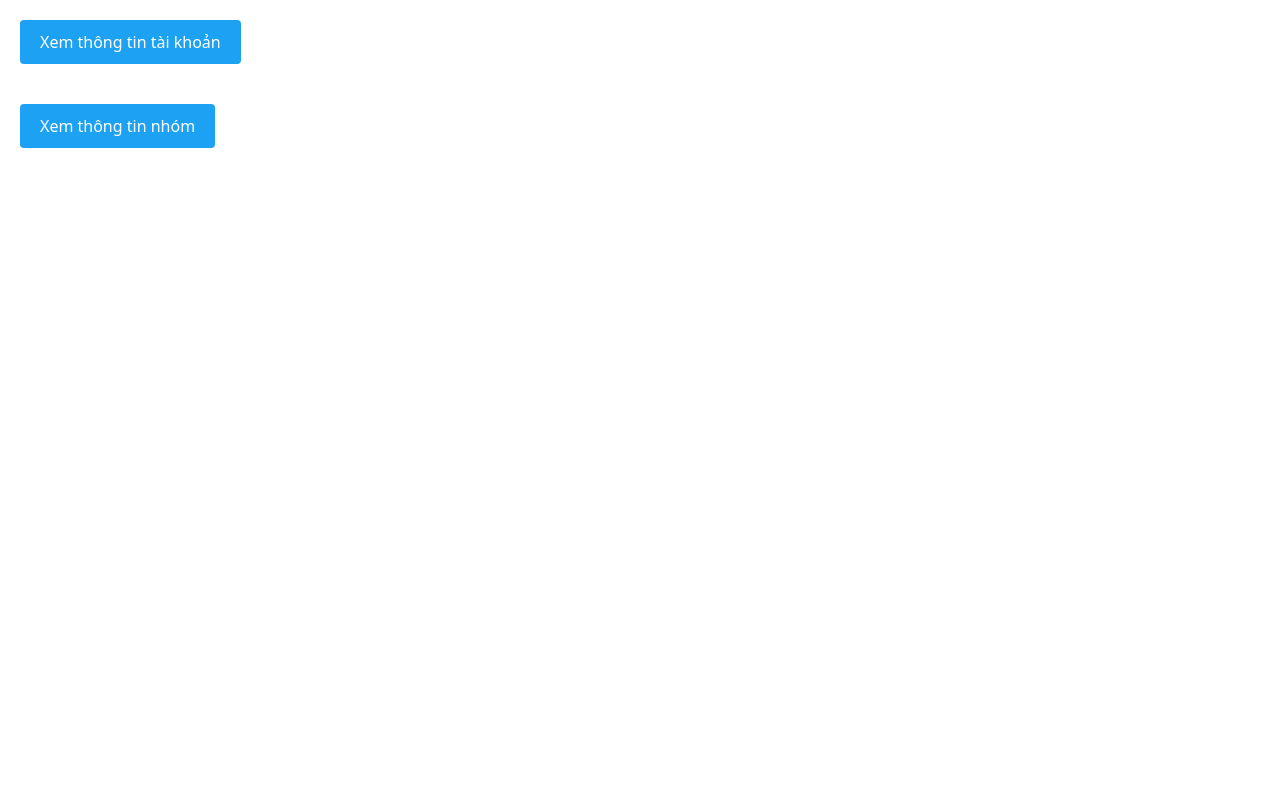
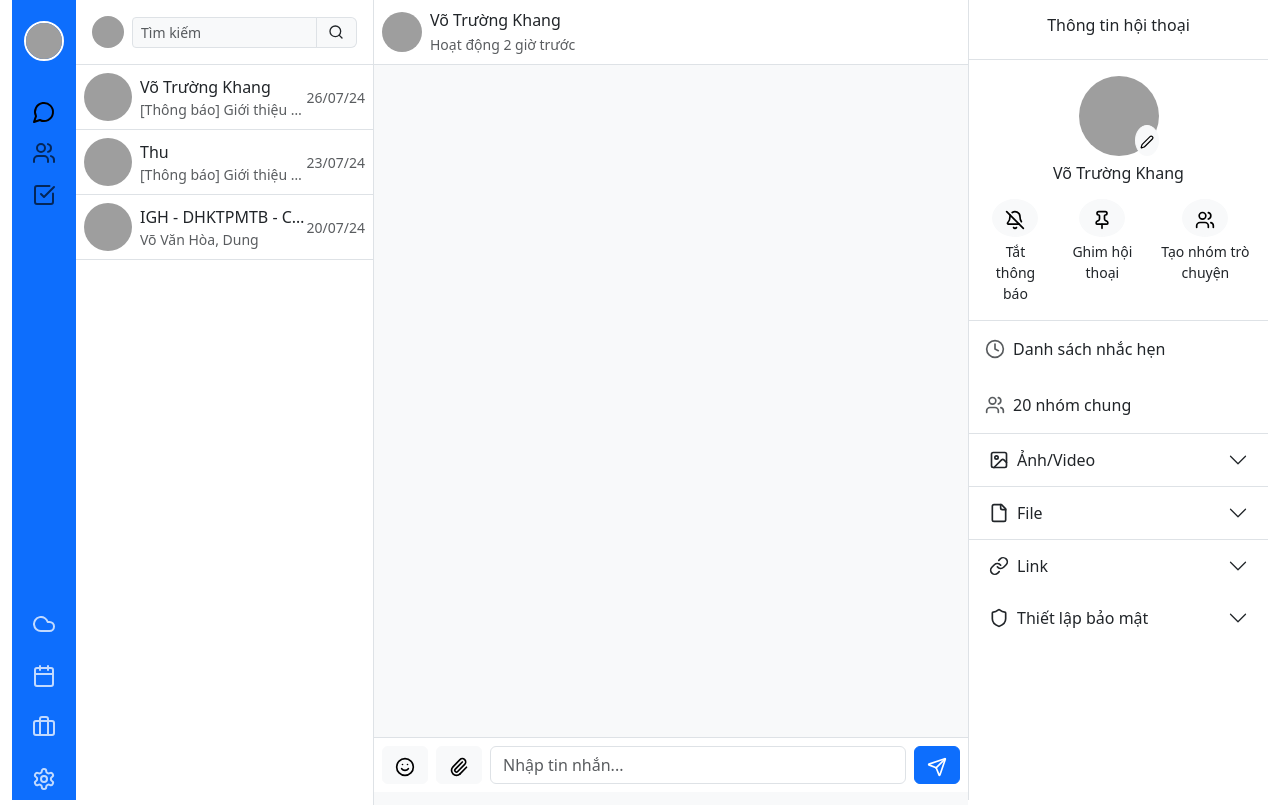
Before and after one commit to nmtien1801/react_zalo, a React (Create React App) app: page /chat in a window 1280 px wide. Built offline with nearby package versions, Linux system fonts and the light colour scheme; grey boxes are pictures that could not be loaded.

Commit message:
merge luc

```diff
--- a/package.json
+++ b/package.json
@@ -15,6 +15,7 @@
     "react": "^19.0.0",
     "react-bootstrap": "^2.10.9",
     "react-dom": "^19.0.0",
+    "react-icons": "^5.5.0",
     "react-redux": "^9.2.0",
     "react-router-dom": "^7.2.0",
     "react-scripts": "5.0.1",
--- a/src/App.js
+++ b/src/App.js
@@ -14,6 +14,8 @@ import Login from "./page/auth/Login";
 import Header from "./route/Header";
 import Chat from "./page/chat/Chat";
 import DanhBa from "./page/danhBa/DanhBa";
+import AccountInfo from "./page/info/accountInfo";
+import GroupInfo from "./page/info/groupInfo";
 
 function App() {
   return (
--- a/src/index.js
+++ b/src/index.js
@@ -3,17 +3,14 @@ import ReactDOM from 'react-dom/client';
 import './index.css';
 import App from './App';
 import reportWebVitals from './reportWebVitals';
-import AccountInfo from './page/accountInfo/accountInfo';
-import GroupInfo from './page/groupInfo/groupInfo';
-import Index from './page';
 
 const root = ReactDOM.createRoot(document.getElementById('root'));
 root.render(
   <React.StrictMode>
-    {/* <App /> */}
+    <App />
     {/* <AccountInfo /> */}
     {/* <GroupInfo /> */}
-    <Index />
+    {/* <Index /> */}
   </React.StrictMode>
 );
 
--- a/src/page/chat/ChatGroup.js
+++ b/src/page/chat/ChatGroup.js
@@ -21,6 +21,7 @@ import {
   Trash2,
 } from "lucide-react";
 import "./Chat.scss";
+import GroupInfo from "../info/groupInfo";
 
 export default function ChatInterface() {
   const [conversations] = useState([
@@ -53,6 +54,10 @@ export default function ChatInterface() {
     { id: "files", title: "File", icon: File },
     { id: "links", title: "Link", icon: LinkIcon },
   ]);
+  const [isOpen, setIsOpen] = useState(false);
+
+  const openModal = () => setIsOpen(true);
+  const closeModal = () => setIsOpen(false);
 
   return (
     <div className="row g-0 h-100">
@@ -65,7 +70,11 @@ export default function ChatInterface() {
             className="rounded-circle"
             alt=""
             style={{ width: "40px", height: "40px" }}
+            onClick={openModal}
           />
+
+          <GroupInfo isOpen={isOpen} closeModal={closeModal} />
+
           <div className="ms-2">
             <div className="fw-medium">Võ Trường Khang</div>
             <small className="text-muted">Hoạt động 2 giờ trước</small>
@@ -102,7 +111,10 @@ export default function ChatInterface() {
       </div>
 
       {/* Right Sidebar */}
-      <div className="col-auto bg-white border-start" style={{ width: "300px", height: "100vh" , overflowY: "auto"}}>
+      <div
+        className="col-auto bg-white border-start"
+        style={{ width: "300px", height: "100vh", overflowY: "auto" }}
+      >
         {/* Header */}
         <div className="p-3 border-bottom">
           <h6 className="mb-0 text-center">Thông tin hội thoại</h6>
@@ -116,6 +128,7 @@ export default function ChatInterface() {
               alt="Group"
               className="rounded-circle"
               style={{ width: "80px", height: "80px" }}
+              onClick={openModal}
             />
             <button className="btn btn-light btn-sm rounded-circle position-absolute bottom-0 end-0 p-1">
               <Edit2 size={14} />
@@ -219,7 +232,10 @@ export default function ChatInterface() {
                       <div className="d-flex align-items-center">
                         Tin nhắn tự xóa
                         <small className="ms-1">
-                        <i className="text-muted" style={{ fontSize: "14px" }}>
+                          <i
+                            className="text-muted"
+                            style={{ fontSize: "14px" }}
+                          >
                             (?)
                           </i>
                         </small>
--- a/src/page/chat/ChatPerson.js
+++ b/src/page/chat/ChatPerson.js
@@ -22,6 +22,7 @@ import {
   Trash2,
 } from "lucide-react";
 import "./Chat.scss";
+import AccountInfo from "../info/accountInfo";
 
 export default function ChatInterface() {
   const [conversations] = useState([
@@ -55,6 +56,11 @@ export default function ChatInterface() {
     { id: "links", title: "Link", icon: LinkIcon },
   ]);
 
+  const [isOpen, setIsOpen] = useState(false);
+
+  const openModal = () => setIsOpen(true);
+  const closeModal = () => setIsOpen(false);
+
   return (
     <div className="row g-0 h-100">
       {/* Main Chat Area */}
@@ -66,7 +72,11 @@ export default function ChatInterface() {
             className="rounded-circle"
             alt=""
             style={{ width: "40px", height: "40px" }}
+            onClick={openModal}
           />
+
+          <AccountInfo isOpen={isOpen} closeModal={closeModal} />
+
           <div className="ms-2">
             <div className="fw-medium">Võ Trường Khang</div>
             <small className="text-muted">Hoạt động 2 giờ trước</small>
@@ -103,7 +113,10 @@ export default function ChatInterface() {
       </div>
 
       {/* Right Sidebar */}
-      <div className="col-auto bg-white border-start" style={{ width: "300px", height: "100vh" , overflowY: "auto"}}>
+      <div
+        className="col-auto bg-white border-start"
+        style={{ width: "300px", height: "100vh", overflowY: "auto" }}
+      >
         {/* Header */}
         <div className="p-3 border-bottom ">
           <h6 className=" text-center">Thông tin hội thoại</h6>
@@ -117,6 +130,7 @@ export default function ChatInterface() {
               alt="Profile"
               className="rounded-circle"
               style={{ width: "80px", height: "80px" }}
+              onClick={openModal}
             />
             <button className="btn btn-light btn-sm rounded-circle position-absolute bottom-0 end-0 p-1">
               <Edit2 size={14} />
--- a/src/page/index.js
+++ /dev/null
@@ -1,13 +0,0 @@
-import AccountInfo from "./accountInfo/accountInfo";
-import GroupInfo from "./groupInfo/groupInfo";
-
-function Index() {
-    return (
-        <div>
-            <AccountInfo />
-            <GroupInfo />
-        </div>
-    );
-}
-
-export default Index;
--- a/src/page/accountInfo/accountInfo.js
+++ b/src/page/info/accountInfo.js
@@ -4,19 +4,10 @@ import { TiBusinessCard } from "react-icons/ti";
 import { MdBlock } from "react-icons/md";
 import { IoWarningOutline } from "react-icons/io5";
 import './accountInfo.scss';
-const AccountInfo = () => {
-    const [isOpen, setIsOpen] = useState(false);
 
-    const openModal = () => setIsOpen(true);
-    const closeModal = () => setIsOpen(false);
-
+const AccountInfo = ({ isOpen, closeModal }) => {
     return (
         <div className="profile-modal-container">
-            {/* Button to trigger the modal */}
-            <button className="open-btn" onClick={openModal}>
-                Xem thông tin tài khoản
-            </button>
-
             {/* Modal */}
             {isOpen && (
                 <div className="modal-overlay" onClick={closeModal}>
--- a/src/page/groupInfo/groupInfo.js
+++ b/src/page/info/groupInfo.js
@@ -7,19 +7,9 @@ import { RiShareForwardLine } from "react-icons/ri";
 import { IoSettingsOutline, IoExitOutline } from "react-icons/io5";
 import './groupInfo.scss';
 
-const GroupInfo = () => {
-    const [isOpen, setIsOpen] = useState(false);
-
-    const openModal = () => setIsOpen(true);
-    const closeModal = () => setIsOpen(false);
-
+const GroupInfo = ({ isOpen, closeModal }) => {
     return (
         <div className="group-modal-container">
-            {/* Button to trigger the modal */}
-            <button className="open-btn" onClick={openModal}>
-                Xem thông tin nhóm
-            </button>
-
             {/* Modal */}
             {isOpen && (
                 <div className="modal-overlay" onClick={closeModal}>
--- a/src/route/Header.js
+++ b/src/route/Header.js
@@ -39,6 +39,7 @@ const Header = () => {
           <Nav.Link as={NavLink} to="/danh-ba" className="fw-normal">
             <Users size={24} />
           </Nav.Link>
+
           <Nav.Link as={NavLink} to="/to-do" className="fw-normal">
             <CheckSquare size={24} />
           </Nav.Link>
```
Also changed, not shown: src/page/info/accountInfo.scss (renamed from src/page/accountInfo/accountInfo.scss), src/page/info/groupInfo.scss (renamed from src/page/groupInfo/groupInfo.scss), 2 other files (tests, documents, lock files or other folders). Lines whose indentation alone changed are shown as unchanged.
